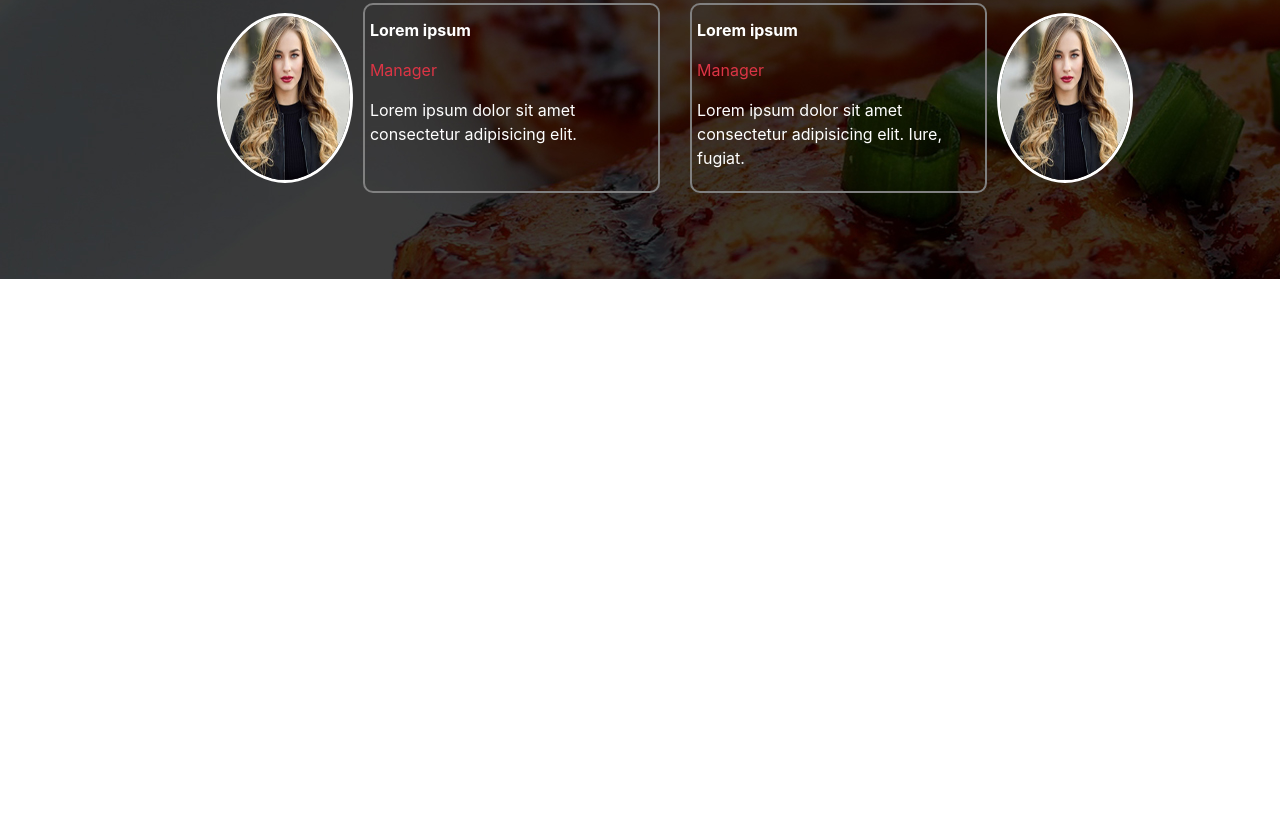
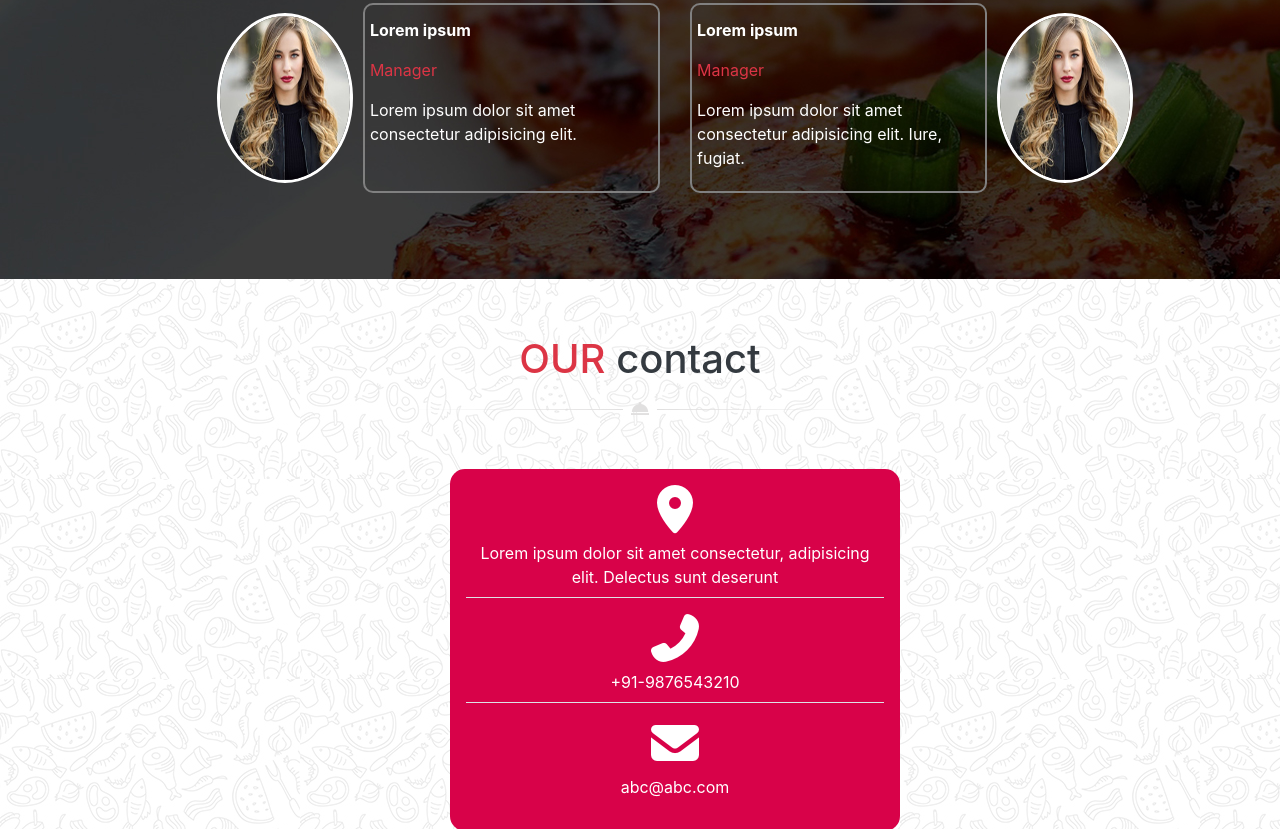
Before and after one commit to bulkm58/git_bootstrap_les_chefs, a website: page index.html in a window 1280 px wide. Shown: the part 4225-5054 px from the top of the page. Before the commit the page ends 4505 px from the top, so only its background shows below. Drawn offline with nearby package versions, Linux system fonts and the light colour scheme.

Commit message:
fin contact debut footer

```diff
--- a/index.html
+++ b/index.html
@@ -197,14 +197,14 @@
 
 
 
-<section class="sectionform">
+<section class="sectionform ">
   <div class="container divform">
       <img src="./public/images/box-left-top-grey.png" alt="" class="greyhautgauche">
       <img src="./public/images/box-right-top-grey.png" alt="" class="greyhautdroite">
       <img src="./public/images/box-bottom-left-grey.png" alt="" class="greybasgauche">
       <img src="./public/images/box-bottom_right-grey.png" alt="" class="greybasdroite">
       <div class="text-center">
-          <h1><span class="text-danger text-uppercase">Book</span> your Table</h1>
+          <h1 class="pt-4"><span class="text-danger text-uppercase">Book</span> your Table</h1>
           <img src="./public/images/decoration_line.png" alt="">
       </div>
       <div class="container formimg text-white text-center">
@@ -255,7 +255,7 @@
                   <p>Lorem ipsum dolor sit amet consectetur adipisicing elit. Architecto, nisi.</p>
               </div>
           </div>
-          <div class="text-center knowmore pb-5"><button type="button"
+          <div class="text-center knowmore"><button type="button"
                   class="btn btn-danger text-uppercase mt-5 mb-5">Know More</button></div>
       </div>
   </div>
@@ -291,6 +291,29 @@
 <!-- our contact -->
 
 
+<section class="contact pt-2 pb-5">
+  <div class="text-center pt-5">
+    <h1 class="card-title text-dark"> <span class="text-danger">OUR</span> contact</h1>
+    <img src="./public/images/decoration_line.png" alt="">
+
+  </div>
+
+  <div class="rrouge text-center pb-3 pt-3 pl-3 pr-3">
+
+        <i class="fas fa-map-marker-alt fa-3x pb-2"></i>
+        <p class="border-bottom text-white pb-2">Lorem ipsum dolor sit amet consectetur, adipisicing elit. Delectus sunt deserunt</p>
+
+
+
+            <i class="fas fa-phone-alt fa-3x pb-2"></i>
+        <p class="border-bottom text-white pb-2">+91-9876543210</p>
+
+
+
+            <i class="fas fa-envelope fa-3x pb-2"></i>
+        <p class="text-white">abc@abc.com</p>
+</div>
+</section>
 
 
 
--- a/src/sass/style.sass
+++ b/src/sass/style.sass
@@ -113,6 +113,11 @@ $fa-font-path: "../../node_modules/@fortawesome/fontawesome-free/webfonts"
 .knowmore button
     border-radius: 16px
 
+.knowmore
+    padding-bottom: 45px
+    z-index: -1
+
+
 
 .form-control
     color: black
@@ -136,3 +141,26 @@ $fa-font-path: "../../node_modules/@fortawesome/fontawesome-free/webfonts"
 
 .marginfemme
     margin-left: 105px
+
+
+
+
+.contact
+    background-image: url("../../public/images/main_bg.jpg")
+
+
+
+
+
+
+
+
+.rrouge
+    background-color: #d80249
+    border-radius: 15px
+    width: 450px
+    list-style: none
+    margin-left: 450px
+    margin-top: 50px
+    color: white
+    padding-top: 20px
```
Also changed, not shown: public/css/style.css, 1 other file.
